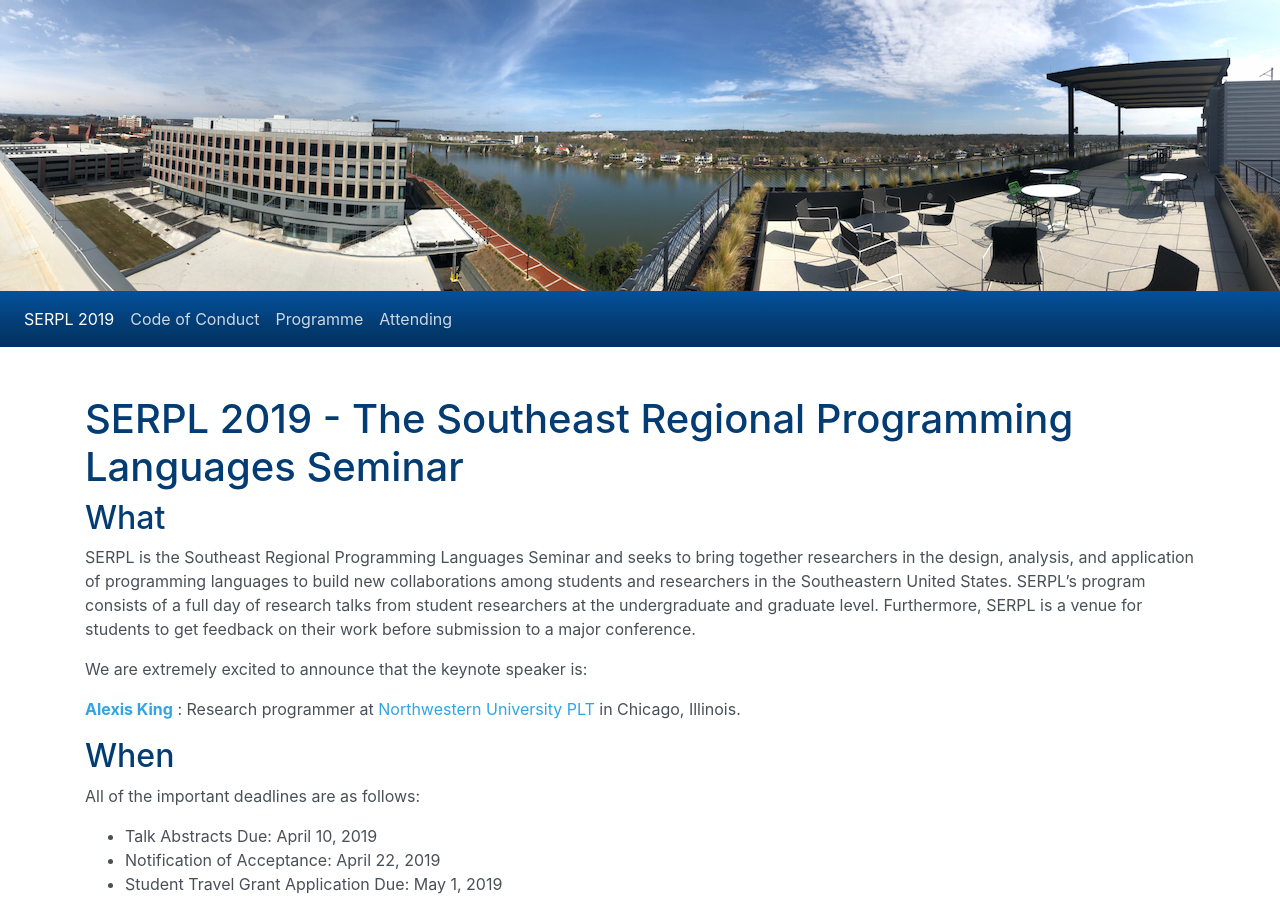
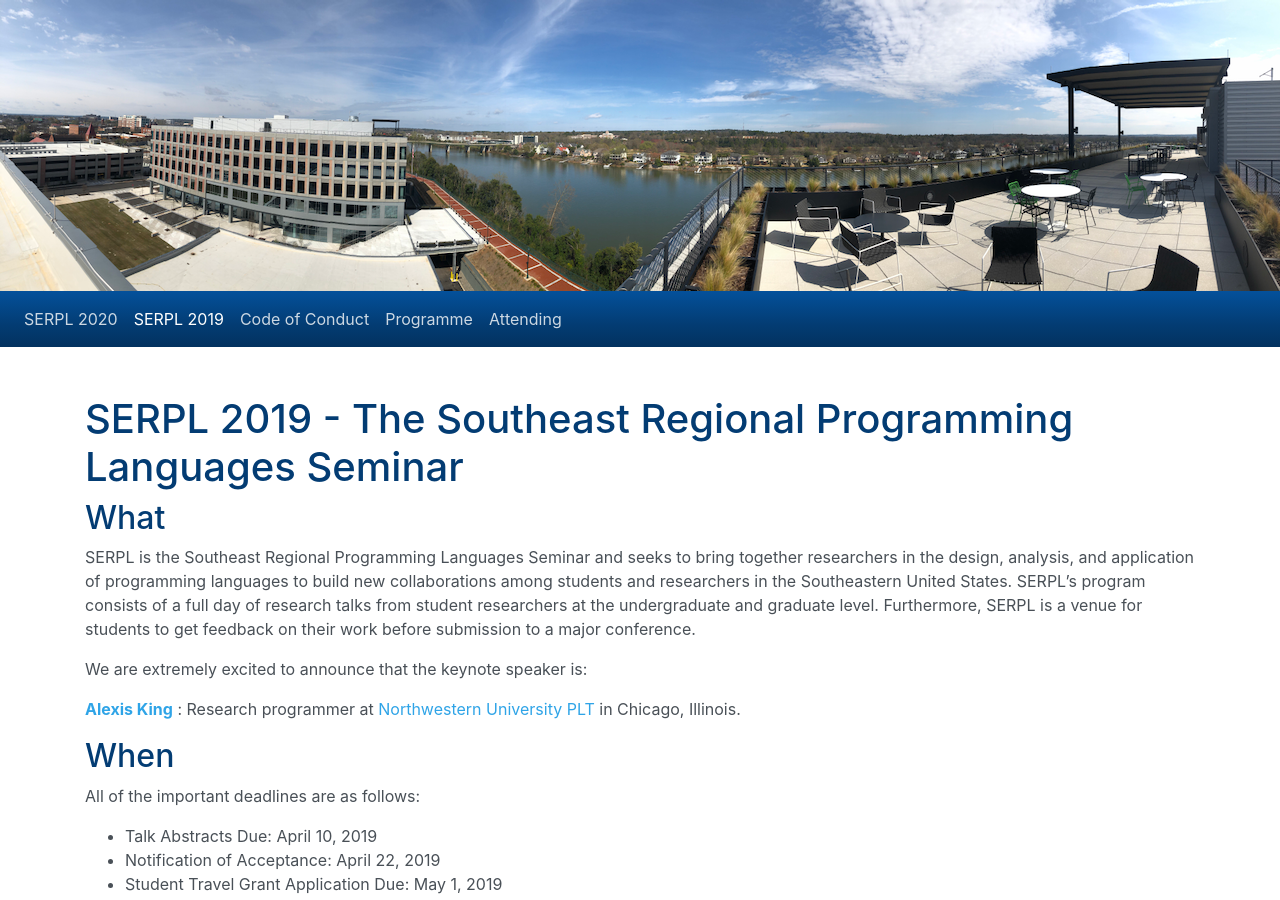
Before and after one commit to the-au-forml-lab/SERPL2019, a Jekyll site: the page built from index.md, in a window 1280 px wide and 900 px high. Built offline with Jekyll 4.4.1, drawn with Linux system fonts in a browser that asks for light colours.

Commit message:
Adding link to 2020 edition.

```diff
--- a/_includes/index-header.html
+++ b/_includes/index-header.html
@@ -7,6 +7,9 @@
 
   <div class="collapse navbar-collapse" id="navbarColor02">
     <ul class="navbar-nav mr-auto">
+        <li class="nav-item">
+        <a class="nav-link" href="/SERPL2019">SERPL 2020</a>
+      </li>
       <li class="nav-item active">
         <a class="nav-link" href="/SERPL2019">SERPL 2019 <span class="sr-only">(current)</span></a>
       </li>
```
